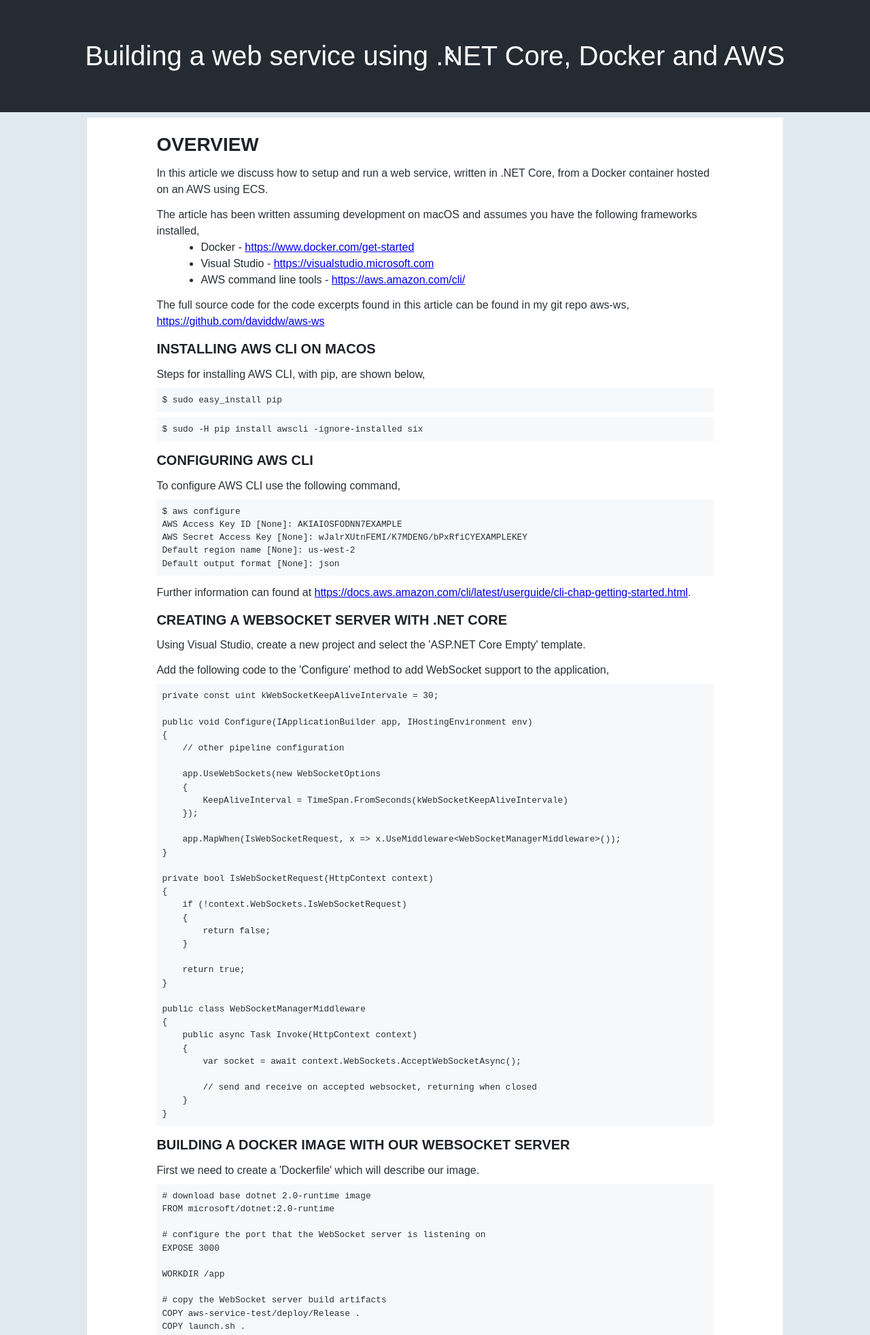
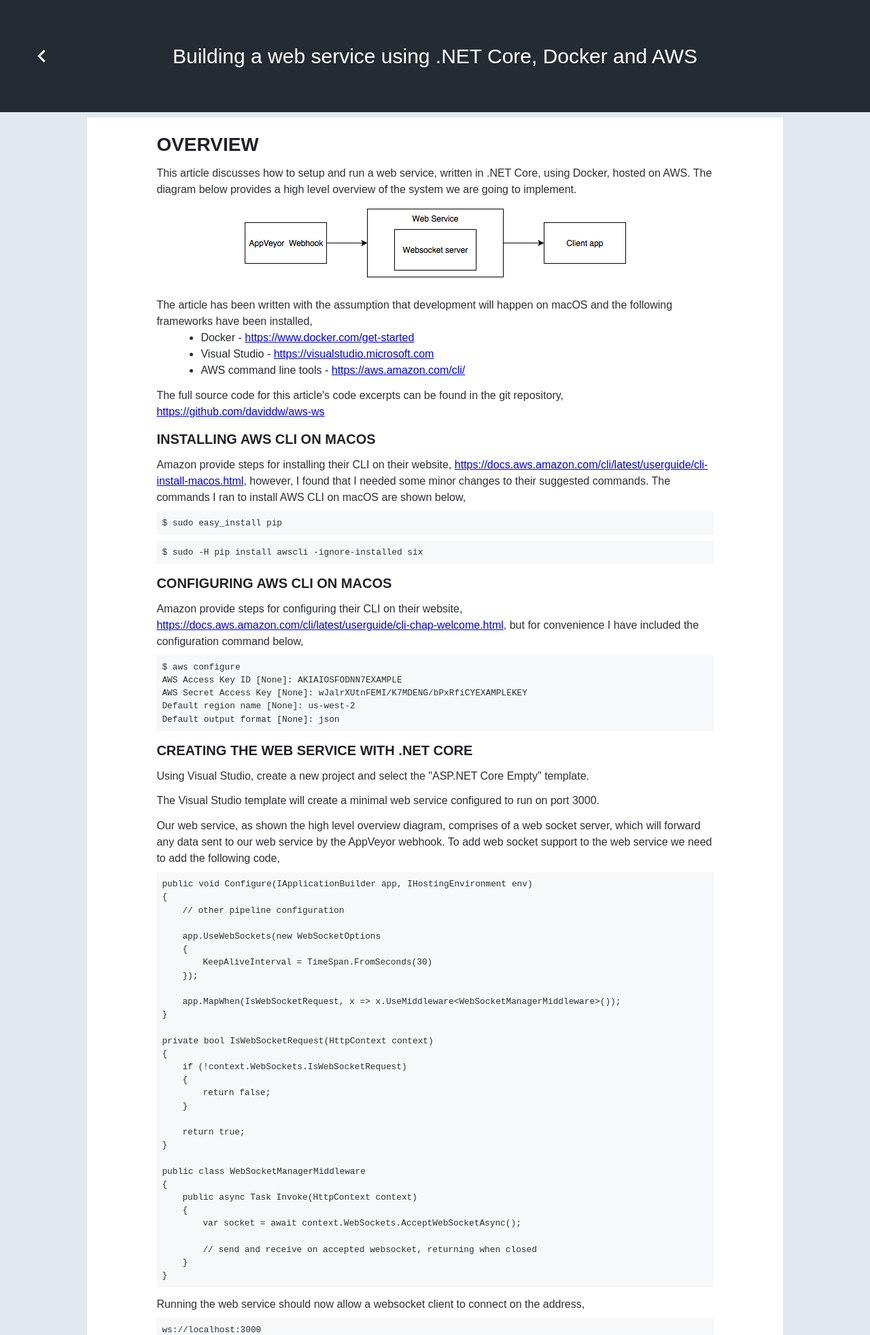
Before and after one commit to daviddw/drysdale-wilson.com, a PHP site: page /blog/docker-aws.html in a window 1280 px wide. Shown: the top 1964 px of the page at 68% size. Run offline with PHP 8.4, Linux system fonts and the light colour scheme.

Commit message:
Further additions to web service/docker/AWS article

```diff
--- a/src/blog/docker-aws.html
+++ b/src/blog/docker-aws.html
@@ -11,11 +11,9 @@
             <div class="header">
                 <div class="wrapper">
                     <div class="block">
-                        <div class="vertical-align-middle">
-                            <a href="index.html">
-                                <div class="arrow left"></div>
-                            </a>
-                        </div>
+                        <a href="index.html">
+                            <div class="arrow left"></div>
+                        </a>
                     </div>
                     <div class="subtitle">Building a web service using .NET Core, Docker and AWS</div>
                 </div>
@@ -24,20 +22,21 @@
         <div class="content">
             <div class="article white-background">
                 <h2 class="content-header">Overview</h2>
-                <p class="paragraph content-text">In this article we discuss how to setup and run a web service, written in .NET Core, from a Docker container hosted on an AWS using ECS.</p>
-                <p class="paragraph content-text">The article has been written assuming development on macOS and assumes you have the following frameworks installed,</p>
+                <p class="paragraph content-text">This article discusses how to setup and run a web service, written in .NET Core, using Docker, hosted on AWS. The diagram below provides a high level overview of the system we are going to implement.</p>
+                <img id="overview" class="content-image" alt="Architecture Overview" src="images/docker-aws-overview.png" />
+                <p class="paragraph content-text">The article has been written with the assumption that development will happen on macOS and the following frameworks have been installed,</p>
                 <ul>
                     <li>Docker - <a href="https://www.docker.com/get-started">https://www.docker.com/get-started</a></li>
                     <li>Visual Studio - <a href="https://visualstudio.microsoft.com">https://visualstudio.microsoft.com</a></li>
                     <li>AWS command line tools - <a href="https://aws.amazon.com/cli/">https://aws.amazon.com/cli/</a></li>
                 </ul>
-                <p class="paragraph content-text">The full source code for the code excerpts found in this article can be found in my git repo aws-ws, <a href="https://github.com/daviddw/aws-ws">https://github.com/daviddw/aws-ws</a></p>
+                <p class="paragraph content-text">The full source code for this article's code excerpts can be found in the git repository, <a href="https://github.com/daviddw/aws-ws">https://github.com/daviddw/aws-ws</a></p>
                 <h3 class="content-subheader">Installing AWS CLI on macOS</h3>
-                <p class="paragraph content-text">Steps for installing AWS CLI, with pip, are shown below,</p>
+                <p class="paragraph content-text">Amazon provide steps for installing their CLI on their website, <a href="https://docs.aws.amazon.com/cli/latest/userguide/cli-install-macos.html">https://docs.aws.amazon.com/cli/latest/userguide/cli-install-macos.html</a>, however, I found that I needed some minor changes to their suggested commands. The commands I ran to install AWS CLI on macOS are shown below,</p>
                 <div class="content-text-code">$ sudo easy_install pip</div>
                 <div class="content-text-code">$ sudo -H pip install awscli -ignore-installed six</div>
-                <h3 class="content-subheader">Configuring AWS CLI</h3>
-                <p class="paragraph content-text">To configure AWS CLI use the following command,</p>
+                <h3 class="content-subheader">Configuring AWS CLI on macOS</h3>
+                <p class="paragraph content-text">Amazon provide steps for configuring their CLI on their website, <a href="https://docs.aws.amazon.com/cli/latest/userguide/cli-chap-welcome.html">https://docs.aws.amazon.com/cli/latest/userguide/cli-chap-welcome.html</a>, but for convenience I have included the configuration command below,</p>
                 <div class="content-text-code">
                     <div>$ aws configure</div>
                     <div>AWS Access Key ID [None]: AKIAIOSFODNN7EXAMPLE</div>
@@ -45,20 +44,18 @@
                     <div>Default region name [None]: us-west-2</div>
                     <div>Default output format [None]: json</div>
                 </div>
-                <p class="paragraph content-text">Further information can found at <a href="https://docs.aws.amazon.com/cli/latest/userguide/cli-chap-getting-started.html">https://docs.aws.amazon.com/cli/latest/userguide/cli-chap-getting-started.html</a>.</p>
-                <h3 class="content-subheader">Creating a WebSocket server with .NET Core</h3>
-                <p class="paragraph content-text">Using Visual Studio, create a new project and select the 'ASP.NET Core Empty' template.</p>
-                <p class="paragraph content-text">Add the following code to the 'Configure' method to add WebSocket support to the application,</p>
+                <h3 class="content-subheader">Creating the web service with .NET Core</h3>
+                <p class="paragraph content-text">Using Visual Studio, create a new project and select the "ASP.NET Core Empty" template.</p>
+                <p class="paragraph content-text">The Visual Studio template will create a minimal web service configured to run on port 3000.</p>
+                <p class="paragraph content-text">Our web service, as shown the high level overview diagram, comprises of a web socket server, which will forward any data sent to our web service by the AppVeyor webhook. To add web socket support to the web service we need to add the following code,</p>
                 <div class="content-text-code">
-                    <div>private const uint kWebSocketKeepAliveIntervale = 30;</div>
-                    <br/>
                     <div>public void Configure(IApplicationBuilder app, IHostingEnvironment env)</div>
                     <div>{</div>
                     <div class="tabs4">// other pipeline configuration</div>
                     <br/>
                     <div class="tabs4">app.UseWebSockets(new WebSocketOptions</div>
                     <div class="tabs4">{</div>
-                    <div class="tabs8">KeepAliveInterval = TimeSpan.FromSeconds(kWebSocketKeepAliveIntervale)</div>
+                    <div class="tabs8">KeepAliveInterval = TimeSpan.FromSeconds(30)</div>
                     <div class="tabs4">});</div>
                     <br/>
                     <div class="tabs4">app.MapWhen(IsWebSocketRequest, x => x.UseMiddleware&lt;WebSocketManagerMiddleware&gt;());</div>
@@ -84,8 +81,12 @@
                     <div class="tabs4">}</div>
                     <div>}</div>
                 </div>
-                <h3 class="content-subheader">Building a docker image with our WebSocket server</h3>
-                <p class="paragraph content-text">First we need to create a 'Dockerfile' which will describe our image.</p>
+                <p class="paragraph content-text">Running the web service should now allow a websocket client to connect on the address,</p>
+                <div class="content-text-code">
+                    <div>ws://localhost:3000</div>
+                </div>
+                <h3 class="content-subheader">Running the web service in a Docker image</h3>
+                <p class="paragraph content-text">Now we have our web service up and running, the next step is to containerise the service. To do this, we first need to create a Dockerfile, which describes our container.</p>
                 <div class="content-text-code">
                     <div># download base dotnet 2.0-runtime image</div>
                     <div>FROM microsoft/dotnet:2.0-runtime</div>
@@ -101,13 +102,35 @@
                     <br/>
                     <div>ENTRYPOINT ["/bin/bash", "launch.sh"]</div>
                 </div>
-                <p class="paragraph content-text">Now we have a Dockerfile which defines the runtime environment, we can build a new Docker image with the following command,</p>
-                <div class="content-text-code">$docker build -t repository/image:tag .</div>
-                <p class="paragraph content-text">Once the image is built we can run the new container, with the command,</p>
-                <div class="content-text-code">$docker run -d -p 3000:3000 --name container repository/image_name:tag</div>
+                <p class="paragraph content-text">Next we build the Docker image,</p>
+                <div class="content-text-code">$ docker build -t repository/image:tag .</div>
+                <p class="paragraph content-text">Once the Docker image is build, we can run a container with the image, using the following command,</p>
+                <div class="content-text-code">$ docker run -d -p 3000:3000 --name container repository/image_name:tag</div>
                 <ul>
-                    <li>--name container repository/image:tag - creates a new container with the name 'container', with the image 'repository/image:tag'</li>
-                    <li>-p 3000:3000 - maps container port 3000 to host machine port 3000
+                    <li>--name container repository/image:tag - creates a new container with the name 'container', using the image 'repository/image_name:tag'</li>
+                    <li>-p 3000:3000 - maps container port 3000 to host machine port 3000</li>
+                </ul>
+                <p class="paragraph content-text">As before, we should be able connect to the web service's websocket server, (which is now running in a container), on the address,</p>
+                <div class="content-text-code">
+                    <div>ws://localhost:3000</div>
+                </div>
+                <h3 class="content-subheader">Publishing an image to Docker Hub</h3>
+                <p class="paragraph content-text">Docker Hub is a cloud-based registry service, that provides a centralised location for container image distribution and change management, <a href="https://hub.docker.com">https://hub.docker.com</a>.</p>
+                <p class="paragraph content-text">Before you can publish a container image to Docker Hub you will need to have created an account and repository.</p>
+                <p class="paragraph content-text">Once you have created an account and repository, to push an image to Docker Hub, you use the following command,</p>
+                <div class="content-text-code">
+                    <div>$ docker push username/repository</div>
+                </div>
+                <h3 class="content-subheader">Hosting the web service on AWS</h3>
+                <p class="paragraph content-text">Now that we have our web service running in a Docker container, then next step is to get it running in AWS.</p>
+                <p class="paragraph content-text">The diagram below shows the architecture of our example web service hosted on AWS.</p>
+                <img id="aws-overview" class="content-image" alt="AWS Architecture Overview" src="images/docker-aws-data.png" />
+                <p class="paragraph content-text">The example web service works as follows,</p>
+                <ul class="decimal">
+                    <li>When a build on AppVeyor is triggered, AppVeyor POSTs a JSON document to http://&lt;hostname&gt;/appveyor on our public HTTP API, hosted by the AWS API Gateway service</li>
+                    <li>Receiving the POST triggers an AWS lambda function, which publishes the JSON document to an AWS SNS topic</li>
+                    <li>The SNS topic then pushes the JSON document to our subscribed AWS SQS queue</li>
+                    <li>The web socket server polls the AWS SQS queue, retrieves the JSON document and sends it on to all the connected web socket clients</li>
                 </ul>
             </div>
             <div class="table full-width">
--- a/src/blog/style/article.css
+++ b/src/blog/style/article.css
@@ -42,6 +42,10 @@
 	}
 }
 
+ul.decimal {
+	list-style-type: decimal;
+}
+
 ul {
 	margin: 0 auto;
 	padding: 0 0 0 65px;
@@ -57,43 +61,44 @@
 }
 
 .header {
+	height: 88px;
 	background-color: #252b33;
 	color: #fff;
 	text-align: center;
-	line-height: 88px;
 	font-size: 1.500em;
 	font-family: arial, sans-serif;
 }
 @media only screen and (min-width: 38.75em) {
 	.header {
-		line-height: 165px;
+		height: 165px;
 		font-size: 2.500em;
 	}
 }
 
+.header .subtitle {
+	display: table-cell;
+	width: 100%;
+	vertical-align: middle;
+	padding-right: 10%;
+	font-size: 0.750em;
+}
+@media only screen and (min-width: 38.75em) {
+	.header .subtitle {
+		font-size: 0.750em;
+	}
+}
+
 .header .wrapper {
-    position: relative;
+    display: table;
+    width: 100%;
+    height: 100%;
 }
 
 .header .block {
-	display: table;
-	position: absolute;
-	margin: auto;
-	left: 50px;
-	right: 0;
-	top: 0;
-	bottom: 0;
-}
-
-.header .block .vertical-align {
 	display: table-cell;
+	width: 10%;
 	vertical-align: middle;
-	padding-left: 25px;
-}
-@media only screen and (min-width: 38.75em) {
-	.header .block .vertical-align {
-		padding-left: 50px;
-	}
+	text-align: center;
 }
 
 .header .arrow {
@@ -201,6 +206,14 @@
 	}
 }
 
+.content-image {
+	max-width: 100%;
+	display: block;
+	margin: 0 auto;
+	padding-top: 1.000em;
+	padding-bottom: 1.000em;
+}
+
 .tabs4 {
 	padding-left: 30px;
 }
```
Also changed, not shown: src/blog/images/docker-aws-data.png (added), src/blog/images/docker-aws-management.png (added), src/blog/images/docker-aws-overview.png (added).
